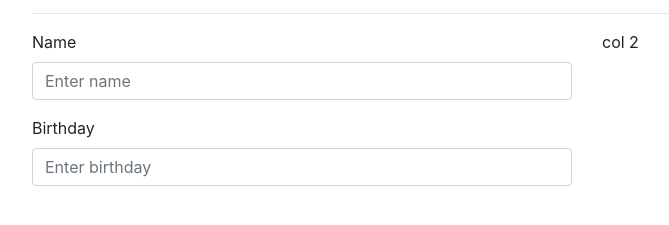
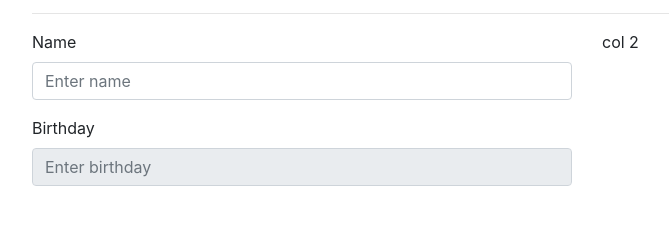
Before and after one commit to chiujienwu/NetWebDev-client, a plain HTML site: page wwwroot/balloons.html in a window 1280 px wide. Shown: the part 51-276 px from the top of the page, without its empty margins (53-722 px from the left). Drawn offline with nearby package versions, Linux system fonts and the light colour scheme.

Commit message:
Update link to js file, attach date picker to birthday text field

```diff
--- a/wwwroot/balloons.html
+++ b/wwwroot/balloons.html
@@ -44,6 +44,6 @@
     <script src="/js/picker.js"></script>
     <script src="/js/picker.date.js"></script>
     <!-- custom js -->
-    <script src="js/custom.js"></script>
+    <script src="js/balloons.js"></script>
 </body>
 </html>
--- a/wwwroot/js/balloons.js
+++ b/wwwroot/js/balloons.js
@@ -1,3 +1,3 @@
 $(function(){
-
+    $('#birthday').pickadate();
 });
```
